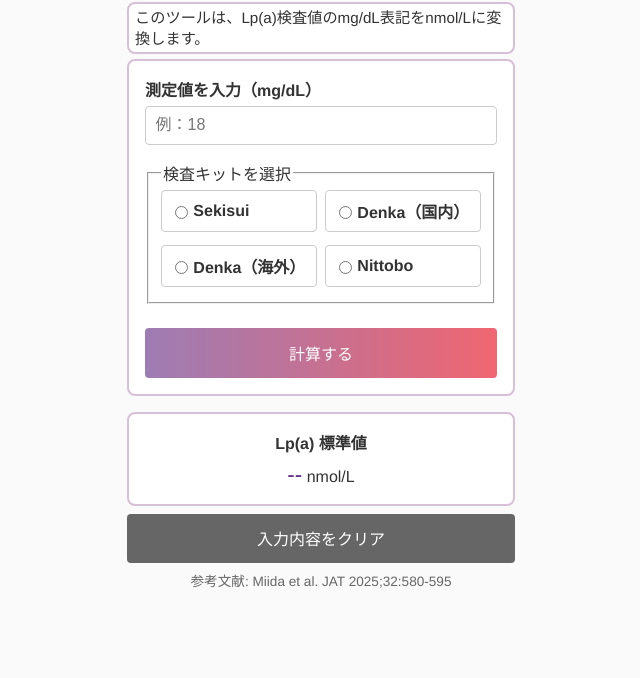
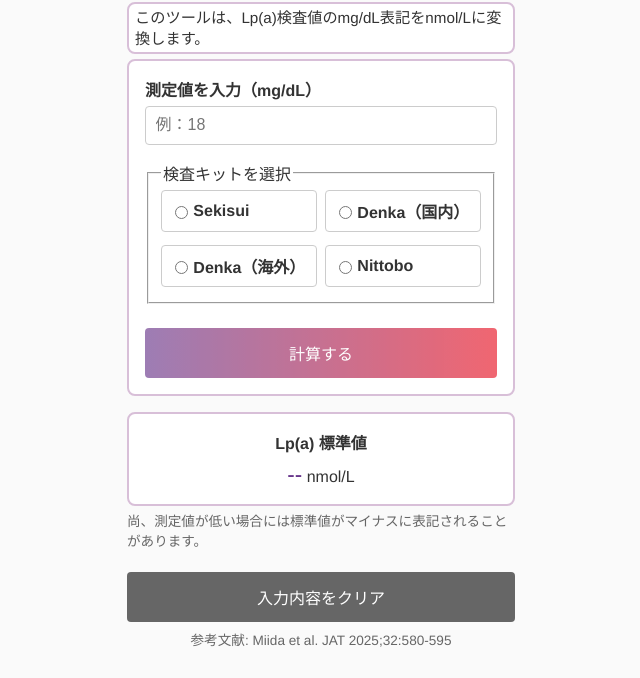
Before and after one commit to masavasc/lp-a-converter, a plain HTML site: page index.html in a window 1280 px wide. Shown: the part 182-860 px from the top of the page, without its empty margins (319-959 px from the left). Before the commit the page ends 802 px from the top, so only its background shows below. Drawn offline with Linux system fonts and the light colour scheme.

Commit message:
Update index.html
マイナス表示について追記

```diff
--- a/index.html
+++ b/index.html
@@ -156,7 +156,12 @@
       font-size: 1.4em;
       color: var(--accent);
     }
-
+.disclaimer {
+  font-size: 0.85em;       /* 少し小さめの文字サイズ */
+  color: #666;             /* グレーで控えめに */
+  margin-top: 0.5em;       /* 上とのスペース */
+  line-height: 1.4;        /* 読みやすい行間 */
+}
     /*――― 制作者 ―――*/
     .creator {
       text-align: center;
@@ -207,7 +212,10 @@
       <span class="value" id="result">--</span>
       <span id="resultUnit"> nmol/L</span>
     </div>
-
+  <!-- 注意書き -->
+  <p class="disclaimer">
+    尚、測定値が低い場合には標準値がマイナスに表記されることがあります。
+  </p>
     <!-- クリアボタン -->
     <button type="button" id="clearBtn" class="btn btn-clear">入力内容をクリア</button>
 
```
